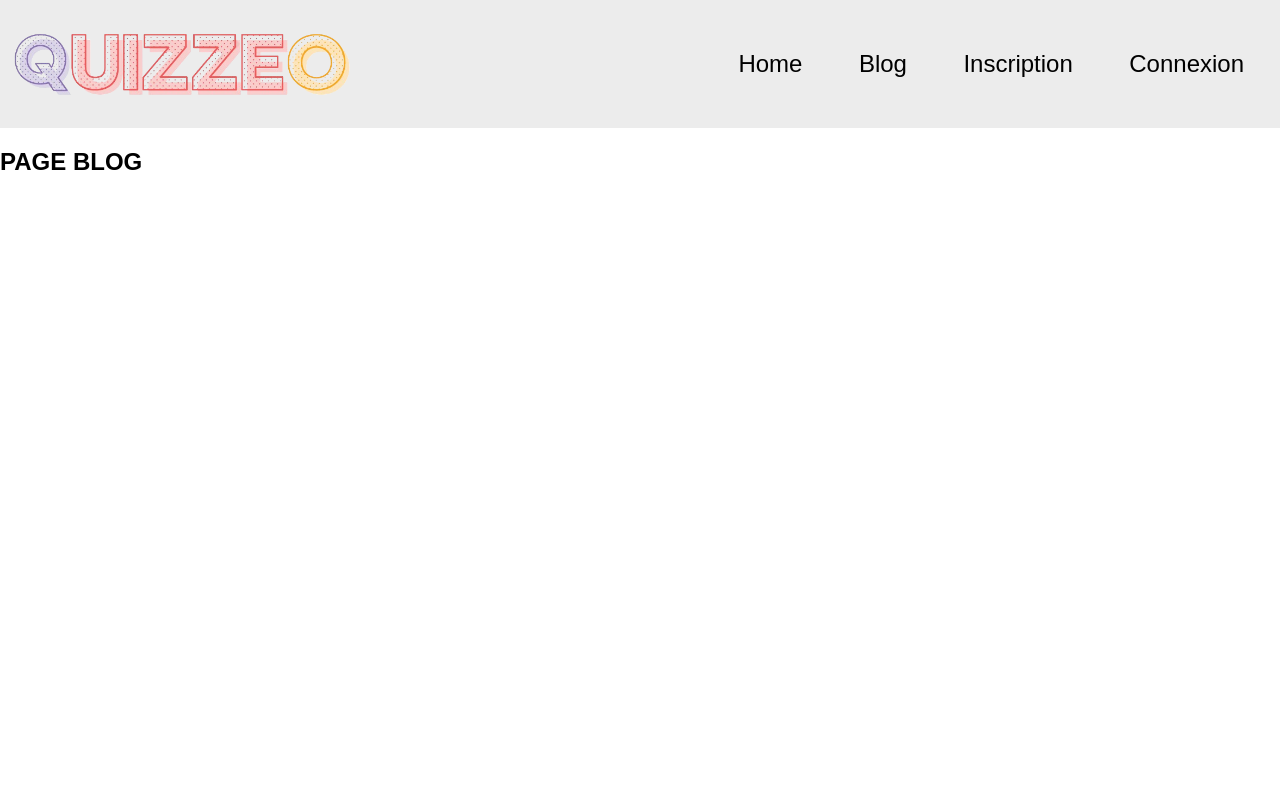
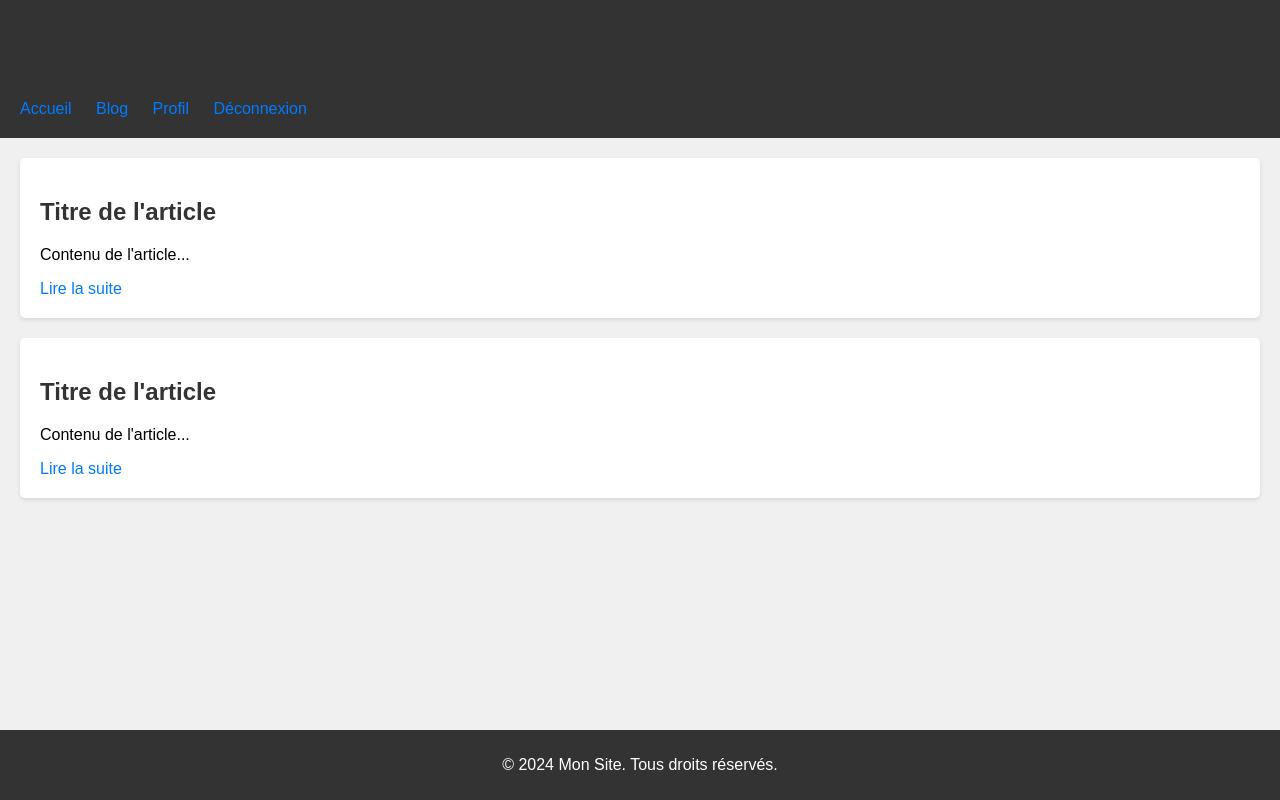
Before and after one commit to MSAcom/Quizzeo, a PHP site: page /blog-page.php in a window 1280 px wide. Run offline with PHP 8.4, Linux system fonts and the light colour scheme.

Commit message:
feat (controller): update

```diff
--- a/accueil/blog-page.php
+++ b/accueil/blog-page.php
@@ -1,23 +1,96 @@
-
+<!DOCTYPE html>
 <html lang="en">
 <head>
     <meta charset="UTF-8">
     <meta name="viewport" content="width=device-width, initial-scale=1.0">
-    <title>Profil</title>
-    <link rel="stylesheet" href="./accueil.css">
+    <title>Blog - Mon Site</title>
+    <style>
+        body {
+            font-family: Arial, sans-serif;
+            background-color: #f0f0f0;
+            margin: 0;
+            padding: 0;
+        }
+
+        header {
+            background-color: #333;
+            color: #fff;
+            padding: 20px;
+        }
+
+        nav ul {
+            list-style-type: none;
+            margin: 0;
+            padding: 0;
+        }
+
+        nav ul li {
+            display: inline;
+            margin-right: 20px;
+        }
+
+        main {
+            padding: 20px;
+        }
+
+        article {
+            background-color: #fff;
+            padding: 20px;
+            margin-bottom: 20px;
+            border-radius: 5px;
+            box-shadow: 0 2px 4px rgba(0, 0, 0, 0.1);
+        }
+
+        h1, h2 {
+            color: #333;
+        }
+
+        a {
+            color: #007bff;
+            text-decoration: none;
+        }
+
+        footer {
+            background-color: #333;
+            color: #fff;
+            text-align: center;
+            padding: 10px 0;
+            position: fixed;
+            bottom: 0;
+            width: 100%;
+        }
+    </style>
 </head>
 <body>
-    <nav class="navbar">
-        <img src="./quizzeo-sans-fond.png"  alt='logo' class='logo'/>
-        <div class='desktopMenu'>
-            <a href="home.php" class="desktopMenuListItem">Home</a> <!-- a href pour redirection pages -->
-            <a href="#" class="desktopMenuListItem">Blog</a>
-            <a href="inscription.php" class="desktopMenuListItem">Inscription</a>
-            <a href="connexion.php" class="desktopMenuListItem">Connexion</a>
-        </div>
-    </nav>
-    <div>
-        <h2> PAGE BLOG </h2>
-    </div>
+    <header>
+        <h1>Mon Blog</h1>
+        <nav>
+            <ul>
+                <li><a href="index.php">Accueil</a></li>
+                <li><a href="blog.php">Blog</a></li>
+                <li><a href="profil.php">Profil</a></li>
+                <li><a href="deconnexion.php">Déconnexion</a></li>
+            </ul>
+        </nav>
+    </header>
+
+    <main>
+        <section class="articles">
+            <article>
+                <h2>Titre de l'article</h2>
+                <p>Contenu de l'article...</p>
+                <a href="article.php?id=1">Lire la suite</a>
+            </article>
+            <article>
+                <h2>Titre de l'article</h2>
+                <p>Contenu de l'article...</p>
+                <a href="article.php?id=2">Lire la suite</a>
+            </article>
+            <!-- Ajoutez d'autres articles ici -->
+        </section>
+    </main>
+
+    <footer>
+        <p>&copy; 2024 Mon Site. Tous droits réservés.</p>
+    </footer>
 </body>
-</html>
--- a/accueil/inscription.php
+++ b/accueil/inscription.php
@@ -52,6 +52,7 @@ if(isset($_POST['captcha'])) {  //Si input captcha remplie par utilisateur
             </div>
             <div class="form-group choix">
                 <label>Type d'utilisateur :</label>
+
                 <div>
                     <input type="radio" id="ecole" name="role" value="Ecole" required> <!--Le type radio pour sélectionner une option parmi d'autres -->
                     <label for="ecole">École</label>
```
